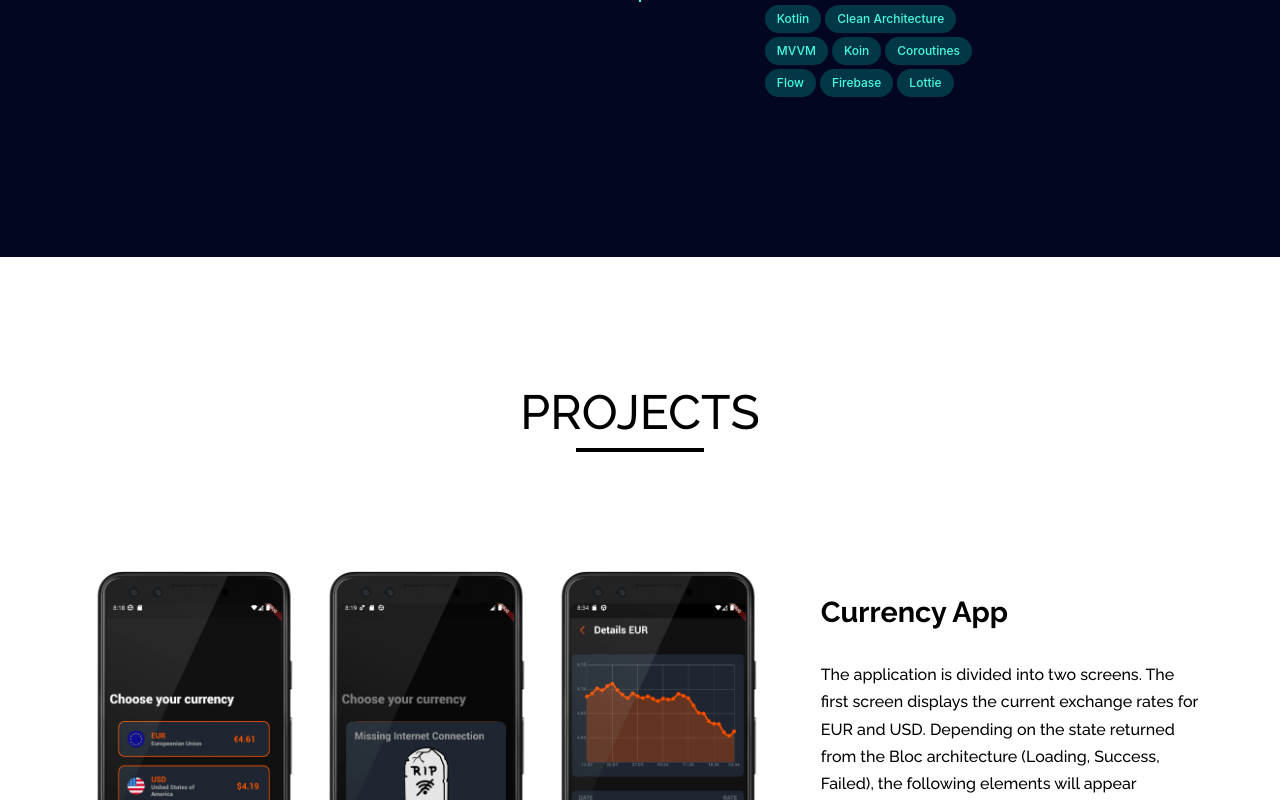
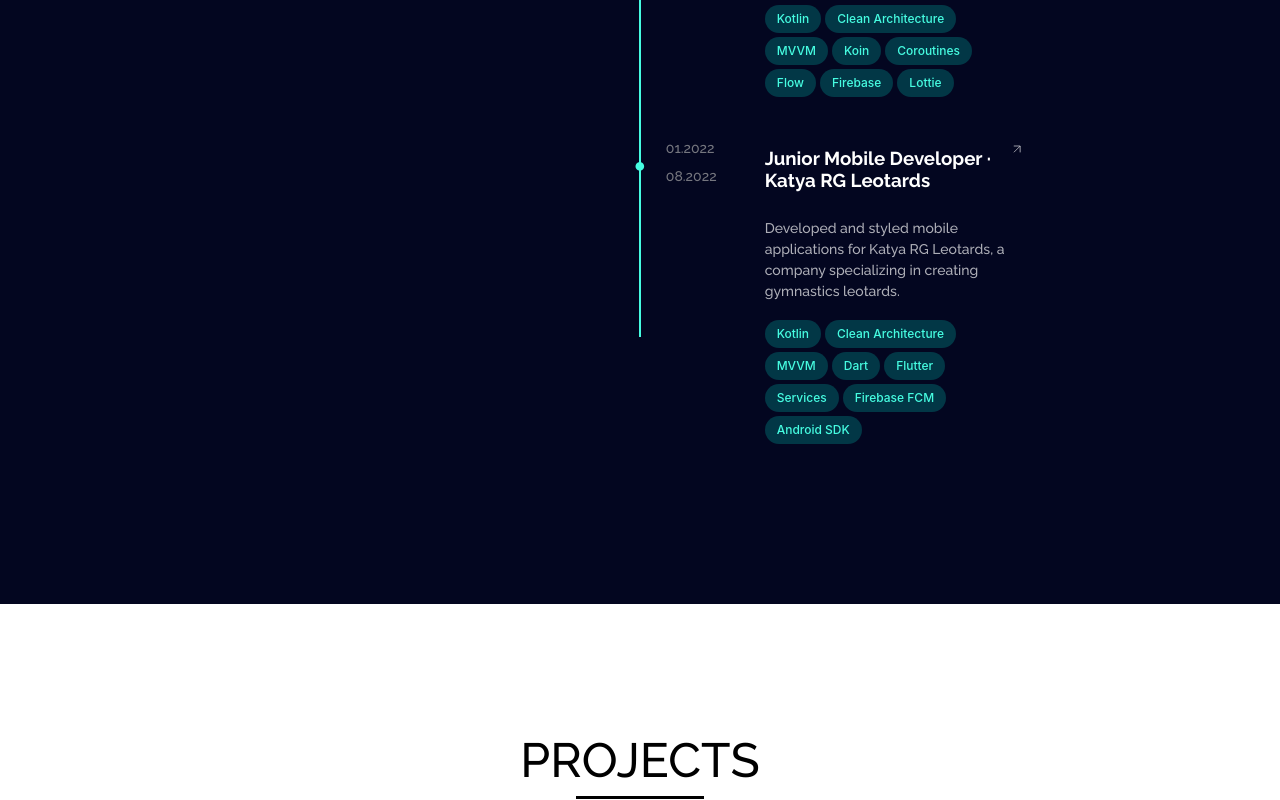
Before and after one commit to Zalezny/zalezny.github.io, a React (Vite) app: page / in a window 1280 px wide. Shown: the part 4540-5340 px from the top of the page. Built offline with nearby package versions, Linux system fonts and the light colour scheme.

Commit message:
update portfolio

```diff
--- a/src/Experience/Experience.tsx
+++ b/src/Experience/Experience.tsx
@@ -18,6 +18,7 @@
     const mobileDevRef = useRef(null);
     const flutterDevRef = useRef(null);
     const internDevRef = useRef(null);
+    const katyaDevRef = useRef(null);
     useGSAP(() => {
         const tl = gsap.timeline({
             scrollTrigger: {
@@ -25,10 +26,11 @@
                 start: "top center",
             }
         });
-        tl.from(headingRef.current, { y: 20, opacity: 0, duration: 0.5 })
-        tl.fromTo(internDevRef.current, { x: 20, opacity: 0, pointerEvents: 'none' }, { x: 0, opacity: 1, pointerEvents: 'auto' }, "+=0.5")
-        tl.fromTo(flutterDevRef.current, { x: 20, opacity: 0, pointerEvents: 'none' }, { x: 0, opacity: 1, pointerEvents: 'auto' }, "+=0.5")
-        tl.fromTo(mobileDevRef.current, { x: 20, opacity: 0, pointerEvents: 'none' }, { x: 0, opacity: 1, pointerEvents: 'auto' }, "+=0.5")
+        tl.from(headingRef.current, { y: 20, opacity: 0, duration: 0.4 })
+        tl.fromTo(mobileDevRef.current, { x: 20, opacity: 0, pointerEvents: 'none' }, { x: 0, opacity: 1, pointerEvents: 'auto' }, "+=0.2")
+        tl.fromTo(flutterDevRef.current, { x: 20, opacity: 0, pointerEvents: 'none' }, { x: 0, opacity: 1, pointerEvents: 'auto' }, "+=0.2")
+        tl.fromTo(internDevRef.current, { x: 20, opacity: 0, pointerEvents: 'none' }, { x: 0, opacity: 1, pointerEvents: 'auto' }, "+=0.2")
+        tl.fromTo(katyaDevRef.current, { x: 20, opacity: 0, pointerEvents: 'none' }, { x: 0, opacity: 1, pointerEvents: 'auto' }, "+=0.2")
 
     });
 
@@ -45,6 +47,7 @@
                         <li key='mobile dev'><ExperienceCard containerRowRef={mobileDevRef} link="https://goodsoft.pl/" title="Mobile Developer · Goodsoft" dateStart="10.2023" dateEnd="now" description={t('GoodsoftJobDescription')} skillsUsed={["Flutter", "Dart", "GetIt", "Bloc", "Firebase", "VisionOS", "ARKit", "RealityKit", "Swift", "AdMob", "Testing", "AutoRoute"]} /></li>
                         <li key='junior flutter'><ExperienceCard containerRowRef={flutterDevRef} link='https://ilaresoft.com/' title="Junior Flutter Developer · Ilaresoft" dateStart="08.2022" dateEnd="09.2023" description={t('IlaresoftJobDescription')} skillsUsed={["Flutter", "Dart", "Bloc", "Provider", "Firebase", "GraphQL", "Freezed"]} /></li>
                         <li key='intern android'><ExperienceCard containerRowRef={internDevRef} link='https://safetyheads.com/' title="Intern Android Developer · SafetyHeads" dateStart="01.2023" dateEnd="06.2023" description={t('SafetyheadsJobDescription')} skillsUsed={["Kotlin", "Clean Architecture", "MVVM", "Koin", "Coroutines", "Flow", "Firebase", "Lottie"]} /></li>
+                        <li key='junior mobile'><ExperienceCard containerRowRef={katyaDevRef} link='https://katya-rg.eu/' title="Junior Mobile Developer · Katya RG Leotards" dateStart="01.2022" dateEnd="08.2022" description={t('KatyaJobDescription')} skillsUsed={["Kotlin", "Clean Architecture", "MVVM", "Dart", "Flutter", "Services", "Firebase FCM", "Android SDK"]} /></li>
                     </ul>
 
 
--- a/src/i18n.tsx
+++ b/src/i18n.tsx
@@ -38,6 +38,7 @@
                     "EnterEmail": "Enter Your Email",
                     "EnterMsg": "Enter Your Message",
                     "Submit": "Submit",
+                    "KatyaJobDescription": "Developed and styled mobile applications for Katya RG Leotards, a company specializing in creating gymnastics leotards.",
                 }
             }
         },
```
